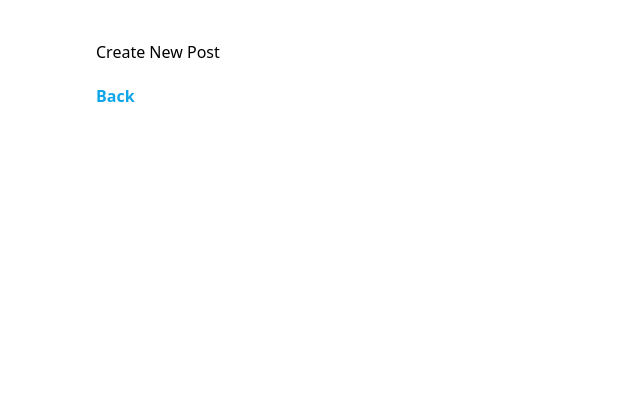
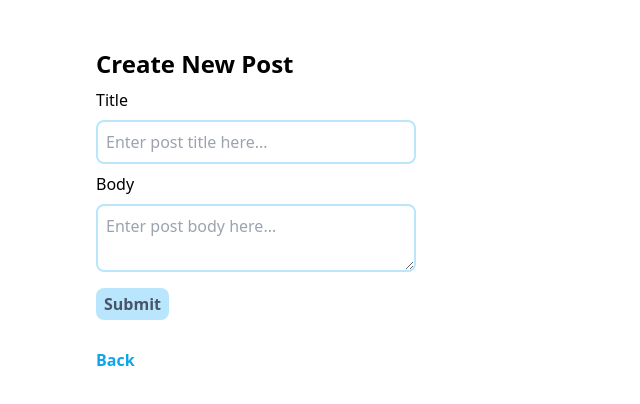
Before and after one commit to gayashan4lk/react-query-tech-talk, a Next.js app: page /posts/new in a window 1280 px wide. Shown: the top 404 px of the page, without its empty margins (0-640 px from the left). Built offline with nearby package versions, Linux system fonts and the light colour scheme.

Commit message:
Add form and mutation for creating new posts

```diff
--- a/src/pages/posts/new/index.tsx
+++ b/src/pages/posts/new/index.tsx
@@ -1,9 +1,14 @@
 import axios from 'axios';
 import Link from 'next/link';
+import { useForm, SubmitHandler } from 'react-hook-form';
 
 import { Post } from '@/types/types';
+import { useMutation } from 'react-query';
+import { useEffect } from 'react';
 
 export default function Page() {
+  const { register, handleSubmit, reset } = useForm<Post>();
+
   async function createPost(post: Post) {
     const postData = {
       ...post,
@@ -17,11 +22,71 @@
         headers: { 'Content-type': 'application/json; charset=UTF-8' },
       }
     );
+    return data;
   }
+
+  const { mutate, data, isLoading, isError, error, isSuccess } = useMutation(
+    'posts',
+    createPost,
+    {
+      onError: (error: any) => {
+        console.log(error);
+      },
+      onSuccess: (data: any) => {
+        console.log(data);
+        reset();
+      },
+    }
+  );
+
+  const onSubmit: SubmitHandler<Post> = (data) => {
+    mutate(data);
+  };
 
   return (
     <>
-      <div>Create New Post</div>
+      <h1 className="font-bold text-2xl py-2">Create New Post</h1>
+      <form onSubmit={handleSubmit(onSubmit)}>
+        <div>
+          <label htmlFor="title">Title</label>
+          <input
+            className="border-2 border-sky-200 rounded-lg my-2 block w-80 p-2"
+            placeholder="Enter post title here..."
+            type="text"
+            id="title"
+            {...register('title', { required: true })}
+          />
+        </div>
+        <div>
+          <label htmlFor="body">Body</label>
+          <textarea
+            className="border-2 border-sky-200 rounded-lg my-2 block w-80 p-2"
+            placeholder="Enter post body here..."
+            id="body"
+            {...register('body', { required: true })}
+          />
+        </div>
+        <button
+          className="font-semibold text-slate-600 bg-sky-200 hover:bg-sky-400 hover:text-white py-1 px-2 my-2 rounded-lg w-fit"
+          type="submit"
+        >
+          {isLoading ? 'Loading...' : 'Submit'}
+        </button>
+      </form>
+      <div>
+        {isSuccess && (
+          <h4 className="font-semibold text-green-500 my-3 ">
+            ✅ Post saved Successfully
+          </h4>
+        )}
+        {isSuccess && data && JSON.stringify(data)}
+        {isError && (
+          <h4 className="font-semibold text-red-500 my-3 ">
+            ❌ Oh snap, something went wrong!
+          </h4>
+        )}
+      </div>
+
       <Link className="text-sky-500 font-bold py-5" href="/">
         Back
       </Link>
```
